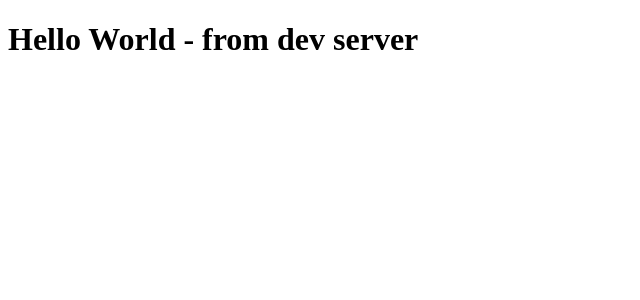
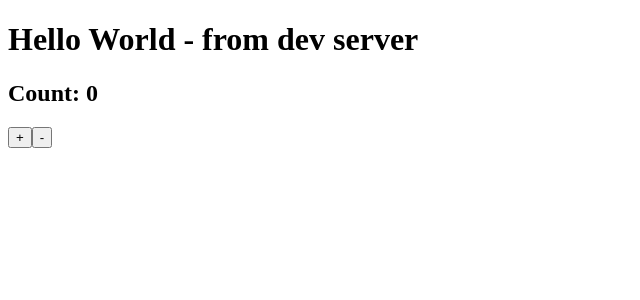
Before and after one commit to anilpai/egghead-react-boilerplate, a React app: page / in a window 1280 px wide. Shown: the top 300 px of the page, without its empty margins (0-640 px from the left). Built offline with nearby package versions, Linux system fonts and the light colour scheme.

Commit message:
use proposed JS features with babel plugins

```diff
--- a/package.json
+++ b/package.json
@@ -14,6 +14,7 @@
   "devDependencies": {
     "@babel/cli": "^7.7.0",
     "@babel/core": "^7.7.2",
+    "@babel/plugin-proposal-class-properties": "^7.7.0",
     "@babel/preset-env": "^7.7.1",
     "@babel/preset-react": "^7.7.0",
     "babel-loader": "^8.0.6",
--- a/src/App.js
+++ b/src/App.js
@@ -1,9 +1,27 @@
 import React from 'react'
 
 class App extends React.Component {
+    state = {
+        count: 0
+    }
+
     render(){
-        debugger
-        return <h1>Hello World - from dev server</h1>
+        return (
+          <div>
+            <h1>Hello World - from dev server</h1>
+            <h2>Count: {this.state.count}</h2>
+            <button
+              onClick={() =>
+                this.setState(state => ({ count: state.count + 1 }))
+              }
+            >+</button>
+            <button
+              onClick={() =>
+                this.setState(state => ({ count: state.count - 1 }))
+              }
+            >-</button>
+          </div>
+        );
     }
 }
 
--- a/webpack.config.base.js
+++ b/webpack.config.base.js
@@ -14,7 +14,8 @@
                 loader: 'babel-loader',
                 exclude: /node_modules/,
                 options: {
-                    presets: ['@babel/preset-env', '@babel/preset-react']
+                    presets: ['@babel/preset-env', '@babel/preset-react'],
+                    plugins: ['@babel/plugin-proposal-class-properties']
                 }
             }
         ]
```
Also changed, not shown: 1 other file (tests, documents, lock files or other folders).
